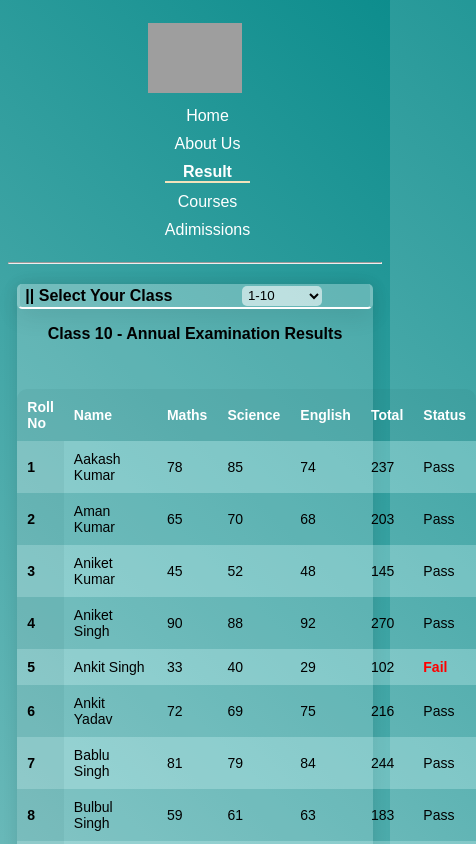
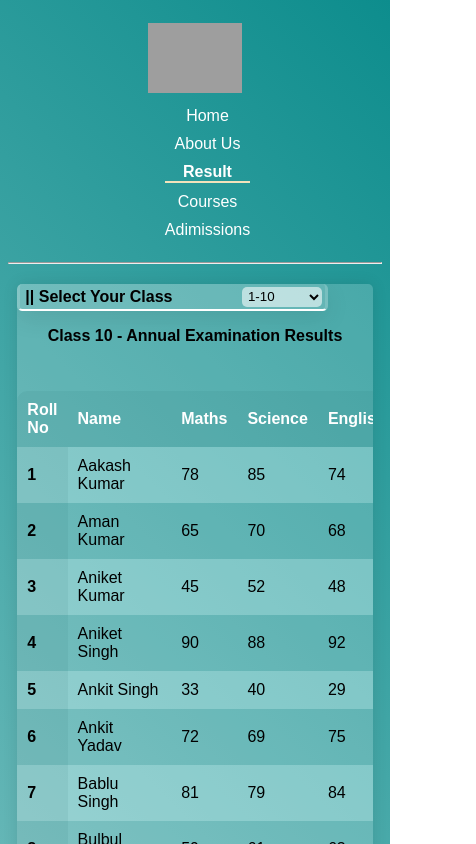
Before and after one commit to hiinishant/edunest, a plain HTML site: page result.html in a window 390 px wide. Shown: the top 844 px of the page, 476 px wide, since content can reach past the window. Drawn offline with Linux system fonts and the light colour scheme; grey boxes are pictures that could not be loaded.

Commit message:
style.css

```diff
--- a/style.css
+++ b/style.css
@@ -1,7 +1,3 @@
-*{
-    box-sizing: border-box;
-}
-
 img{
     max-width: 100%;
     height: auto;
@@ -290,7 +286,7 @@ tr:hover{
     border-radius: 5px;
 }
 
-@media (max-width: 768px){
+@media (max-width: 718px){
 
     .nav{
         flex-direction: column;
@@ -318,11 +314,7 @@ tr:hover{
         text-align: center;
     }
 
-    table{
-        font-size: 14px;
-    }
-
-    .res{
-        width: 100%;
+    .tab{
+        overflow-x: auto;
     }
 }
```
